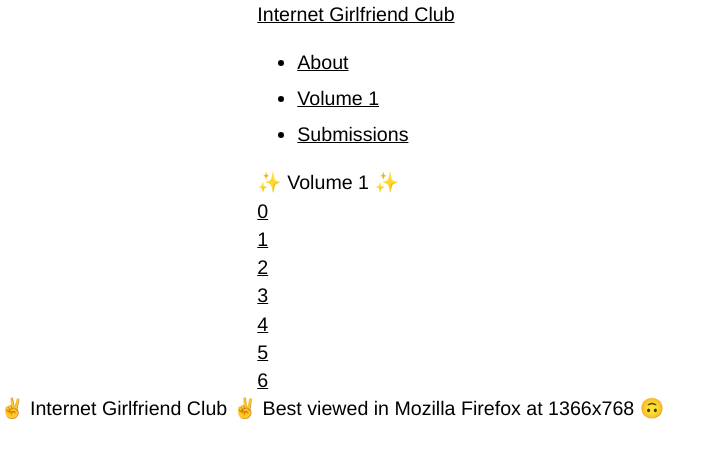
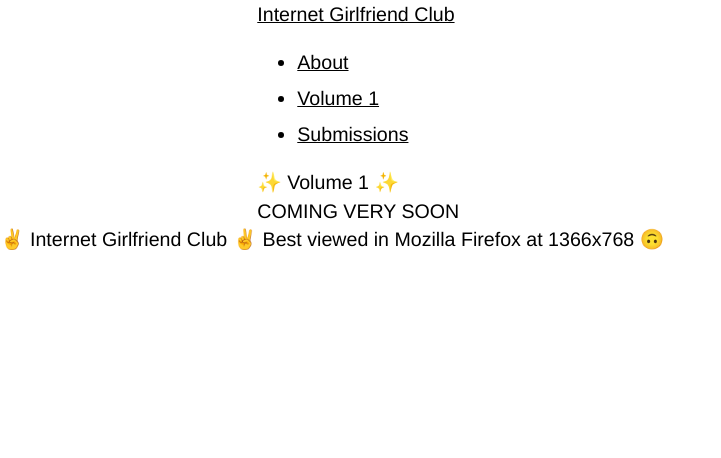
Before and after one commit to ablwr/internetgirlfriend_club, a Jekyll site: the page built from index.md, in a window 1280 px wide. Shown: the top 458 px of the page, without its empty margins (0-721 px from the left). Built offline with Jekyll 4.4.1, drawn with Linux system fonts in a browser that asks for light colours.

Commit message:
coverup for the real thing

```diff
--- a/index.md
+++ b/index.md
@@ -6,7 +6,8 @@ navigation: false
 
 <div class="showcase-header center">✨ Volume 1 ✨</div>
 <div class="showcase center">
-  {% for post in site.volume1 %}
+COMING VERY SOON
+  <!-- {% for post in site.volume1 %}
     <div class="showcase-item"><a href="{{ post.url }}">{{ post.chapter }}</a></div>
-  {% endfor %}
+  {% endfor %} -->
 </div>
```
